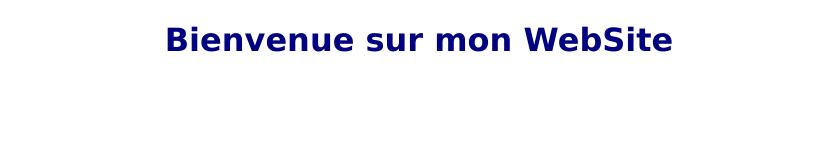
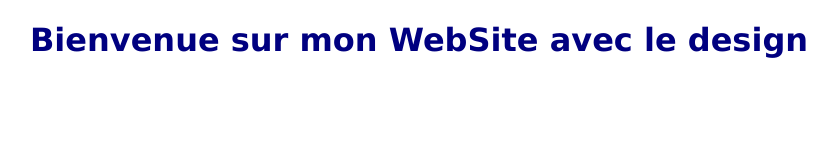
Before and after one commit to axelmejbert/monsdj.github.io, a plain HTML site: page index.html in a window 1280 px wide. Shown: the whole page, without its empty margins (221-1058 px from the left). Drawn offline with Linux system fonts and the light colour scheme.

Commit message:
change 0002

```diff
--- a/index.html
+++ b/index.html
@@ -9,6 +9,6 @@
 
 </head>
 <body>
-    <h1>Bienvenue sur mon WebSite</h1>
+    <h1>Bienvenue sur mon WebSite avec le design</h1>
 </body>
 </html>
```
